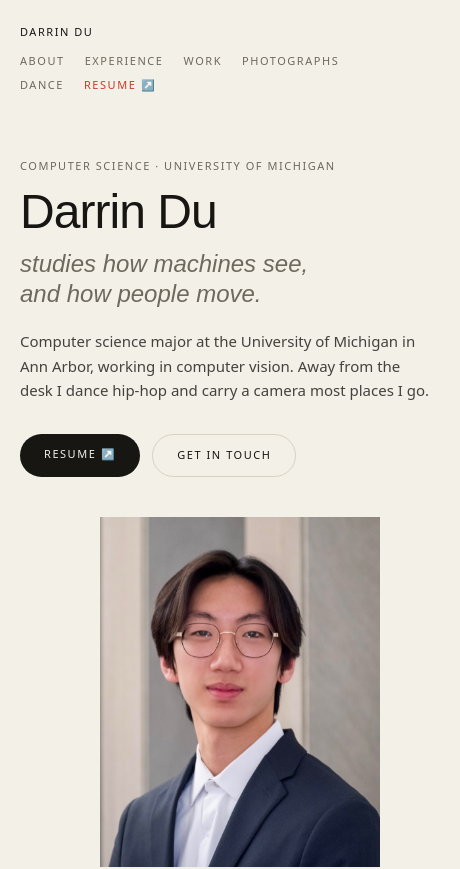
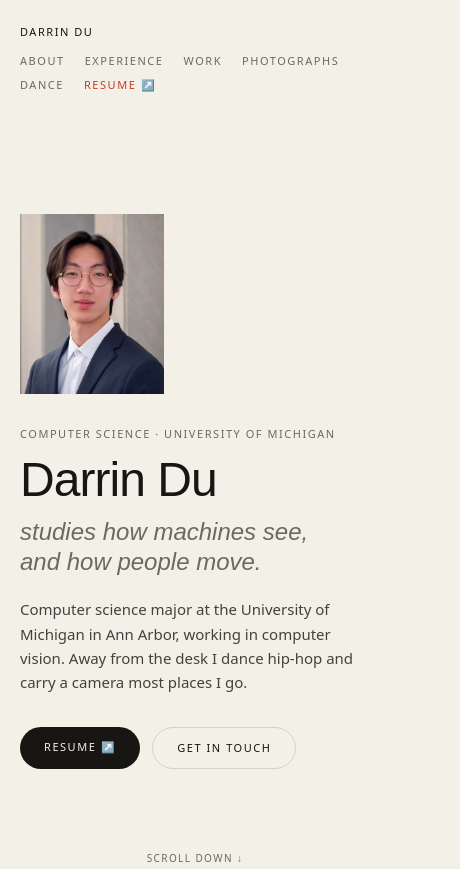
Before and after one commit to ddu-56/Personal_Website, a Next.js app: page / in a window 390 px wide. Shown: the top 869 px of the page, 460 px wide, since content can reach past the window. Built offline with nearby package versions, Linux system fonts and the light colour scheme; a web font is replaced by a local one.

Commit message:
Phone view adjustment

```diff
--- a/src/components/Intro.tsx
+++ b/src/components/Intro.tsx
@@ -4,14 +4,14 @@ import ScrollHint from "./ScrollHint";
 
 export default function Intro() {
   return (
-    // Fills the first screen (minus the masthead); text left, photo right,
-    // kept to roughly 60% of the width and centred.
+    // Fills the first screen (minus the masthead). Desktop: text left, photo
+    // right, kept to roughly 60% of the width. Phones: photo stacked on top.
     <section
       id="top"
-      className="wrap relative flex min-h-[calc(100svh-3rem)] items-center py-16"
+      className="wrap relative flex min-h-[calc(100svh-3rem)] items-center py-10 sm:py-16"
     >
-      <div className="mx-auto grid w-full max-w-4xl grid-cols-12 items-center gap-x-10 gap-y-10">
-        <div className="col-span-12 sm:col-span-7">
+      <div className="mx-auto grid w-full max-w-4xl grid-cols-1 items-center gap-y-8 sm:grid-cols-12 sm:gap-x-10">
+        <div className="sm:col-span-7">
           <p className="eyebrow text-muted">
             Computer Science · University of Michigan
           </p>
@@ -46,13 +46,13 @@ export default function Intro() {
         </div>
 
         <Photo
-          className="col-span-8 col-start-3 sm:col-span-5 sm:col-start-8"
+          className="order-first w-36 sm:order-none sm:col-span-5 sm:col-start-8 sm:w-auto"
           src="/photos/headshot.jpg"
           ratio="4/5"
           alt="Portrait of Darrin Du"
           note="Portrait"
           frame="person · 0.99"
-          sizes="(min-width: 640px) 30vw, 70vw"
+          sizes="(min-width: 640px) 30vw, 150px"
         />
       </div>
 
```
